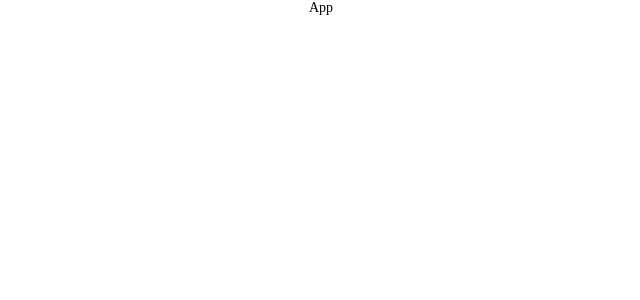
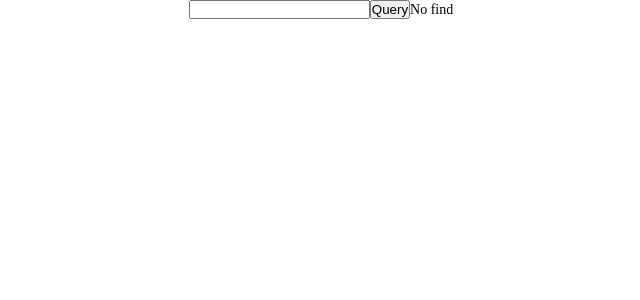
Before and after one commit to VanyaMate/weather-app, a React (Vite) app: page / in a window 1280 px wide. Shown: the top 300 px of the page, without its empty margins (319-959 px from the left). Built offline with nearby package versions, Linux system fonts and the light colour scheme.

Commit message:
change weather api, потому что та апишка какая то не оч

```diff
--- a/package.json
+++ b/package.json
@@ -10,6 +10,7 @@
   },
   "dependencies": {
     "@reduxjs/toolkit": "^1.9.3",
+    "iso-3166": "^4.2.0",
     "react": "^18.2.0",
     "react-dom": "^18.2.0",
     "react-redux": "^8.0.5",
--- a/src/App.tsx
+++ b/src/App.tsx
@@ -1,10 +1,30 @@
-import React from 'react';
+import React, {useState} from 'react';
 import css from './App.module.scss';
+import {useLazyDirectQuery} from "./store/weather/weather.api";
+import {SECRET_WEATHER_API_KEY} from "./consts/secret";
 
 const App = () => {
+    const [value, setValue] = useState<string>('');
+    const [dispatchDirect, { isFetching, data }] = useLazyDirectQuery();
+
+    const getDirectByValue = function (value: string) {
+        dispatchDirect(`q=${value}&limit=10&appid=${SECRET_WEATHER_API_KEY}`);
+    }
+
     return (
         <div className={css.app}>
-            App
+            <input type="text" value={value} onChange={(e) => setValue(e.target.value)}/>
+            <button onClick={() => getDirectByValue(value)}>Query</button>
+            {
+                isFetching ? 'Loading..' : ''
+            }
+            {
+                data ? data.map((item, index) => {
+                    return <div key={index}>
+                        [{item.country}] {(item.local_names && item.local_names['ru']) || item.name} ({item.lat} x {item.lon})
+                    </div>
+                }) : 'No find'
+            }
         </div>
     );
 };
--- /dev/null
+++ b/src/consts/secret.ts
@@ -0,0 +1 @@
+export const SECRET_WEATHER_API_KEY = `94d11f2e97c9481ca8a92317231303`;
--- a/src/main.tsx
+++ b/src/main.tsx
@@ -1,10 +1,14 @@
 import React from 'react'
 import ReactDOM from 'react-dom/client'
+import { Provider } from 'react-redux'
 import App from './App'
 import './index.scss'
+import {store} from "./store/index.store";
 
 ReactDOM.createRoot(document.getElementById('root') as HTMLElement).render(
     <React.StrictMode>
-        <App />
+        <Provider store={store}>
+            <App />
+        </Provider>
     </React.StrictMode>,
 )
--- a/src/store/index.store.ts
+++ b/src/store/index.store.ts
@@ -1,10 +1,13 @@
 import {configureStore} from "@reduxjs/toolkit";
+import {weatherApi} from "./weather/weather.api";
 
 export const store = configureStore({
     reducer: {
-
+        [weatherApi.reducerPath]: weatherApi.reducer
     },
-    middleware: getDefaultMiddleware => getDefaultMiddleware().concat([])
+    middleware: getDefaultMiddleware => getDefaultMiddleware().concat([
+        weatherApi.middleware
+    ])
 })
 
 export type StoreType = ReturnType<typeof store.getState>;
--- /dev/null
+++ b/src/store/weather/weather.api.ts
@@ -0,0 +1,31 @@
+import {createApi, fetchBaseQuery} from "@reduxjs/toolkit/dist/query/react";
+import { iso31661 } from 'iso-3166';
+
+export interface IWeatherDirectItem {
+    name: string,
+    local_names: { [key: string]: string },
+    lat: number,
+    lon: number,
+    country: string
+}
+
+export const weatherApi = createApi({
+    reducerPath: 'weather/api',
+    baseQuery: fetchBaseQuery({
+        baseUrl: 'http://api.openweathermap.org/geo/1.0/'
+    }),
+    endpoints: (build) => ({
+        direct: build.query<
+            IWeatherDirectItem[],
+            string
+
+        >({
+            query: (query) => ({
+                url: ``,
+                method: 'get',
+            }),
+        })
+    })
+});
+
+export const {useLazyDirectQuery} = weatherApi;
```
Also changed, not shown: 2 other files (tests, documents, lock files or other folders).
